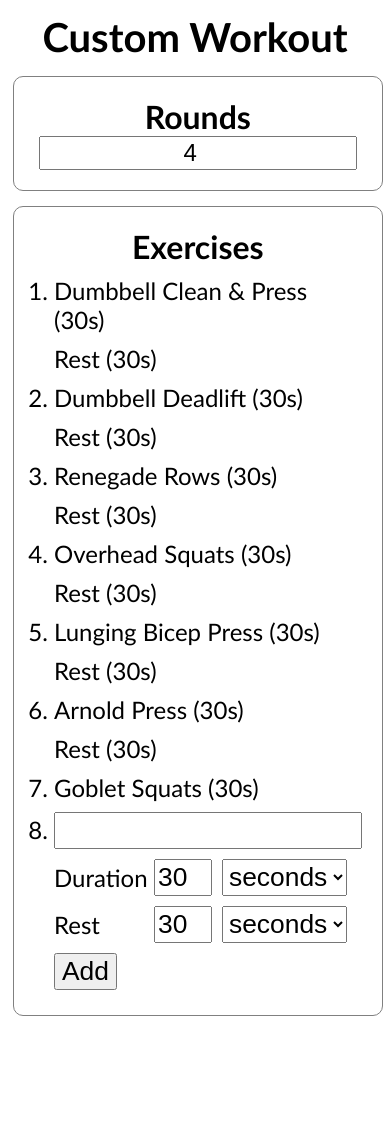
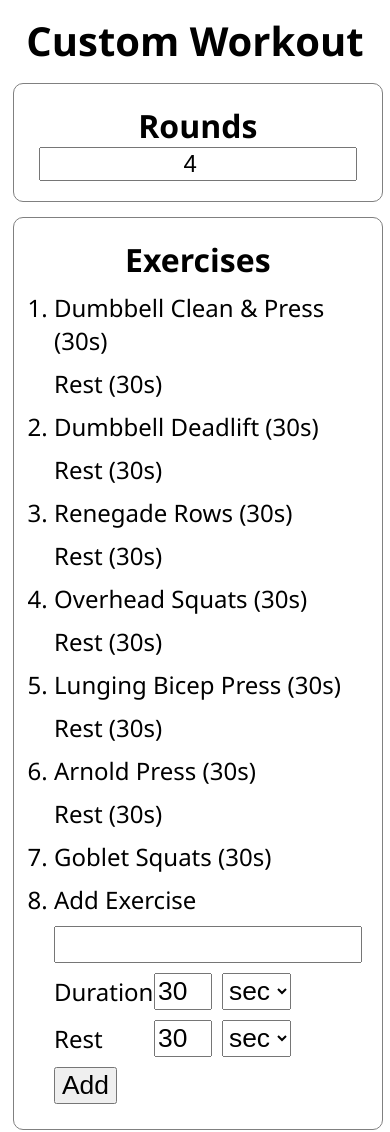
Before and after one commit to CalfSlicer/my-test, a plain HTML site: page index.html in a window 390 px wide. Before the commit the page ends 1044 px from the top, so only its background shows below. Drawn offline with Linux system fonts and the light colour scheme.

Commit message:
Mobile updates

```diff
--- a/index.css
+++ b/index.css
@@ -1,6 +1,8 @@
 body {
     padding: 5px;
-    font-family: Calibri, Candara, Segoe, 'Segoe UI', Optima, Arial, sans-serif;
+    /* font-family: Calibri, Candara, Segoe, 'Segoe UI', Optima, Arial, sans-serif; */
+    font-family:'Segoe UI', Tahoma, Geneva, Verdana, sans-serif;
+
 }
 
 .inputContainer {
--- a/index.html
+++ b/index.html
@@ -12,7 +12,7 @@
 
         <div class="inputContainer text-center">
             <h2>Rounds</h2>
-            <input type="number" id="roundsInput" class="em15 text-center" value="4"></input>
+            <input type="number" inputmode="numeric" pattern="[0-9]*" id="roundsInput" class="em15 text-center" value="4"></input>
         </div>
 
         <div class="inputContainer">
--- a/index.js
+++ b/index.js
@@ -16,7 +16,7 @@ class CustomWorkout {
         if (domListElement)
             domListElement.innerHTML += `
         <li class="exerciseListItem">
-
+                Add Exercise
                 <ul class="formContainer">
                     <li>
                         <input type="text" id="newExerciseInput" class="w100" placeholder=""></input>
@@ -25,23 +25,22 @@ class CustomWorkout {
                         <label for="durationInput">Duration</label>
                         <input type="number" inputmode="numeric" pattern="[0-9]*" id="durationInput" class="durationInput" value="30"></input>
                         <select name="durationMinutesOrSeconds" id="durationMinutesOrSecondsSelect">
-                            <option value="seconds">seconds</option>
-                            <option value="minutes">minutes</option>
+                            <option value="seconds">sec</option>
+                            <option value="minutes">min</option>
                         </select>
                     </li>
                     <li>
                         <label for="restDurationInput">Rest</label>
                         <input type="number" inputmode="numeric" pattern="[0-9]*" id="restDurationInput" class="durationInput" value="30"></input>
                         <select name="restDurationMinutesOrSeconds" id="restDurationMinutesOrSeconds">
-                            <option value="seconds">seconds</option>
-                            <option value="minutes">minutes</option>
+                            <option value="seconds">sec</option>
+                            <option value="minutes">min</option>
                         </select>
                     </li>
                     <li>
                         <button type="submit" id="btnAddExercise">Add</button>
                     </li>
                 </ul>
-
         </li>
         `;
 
```
